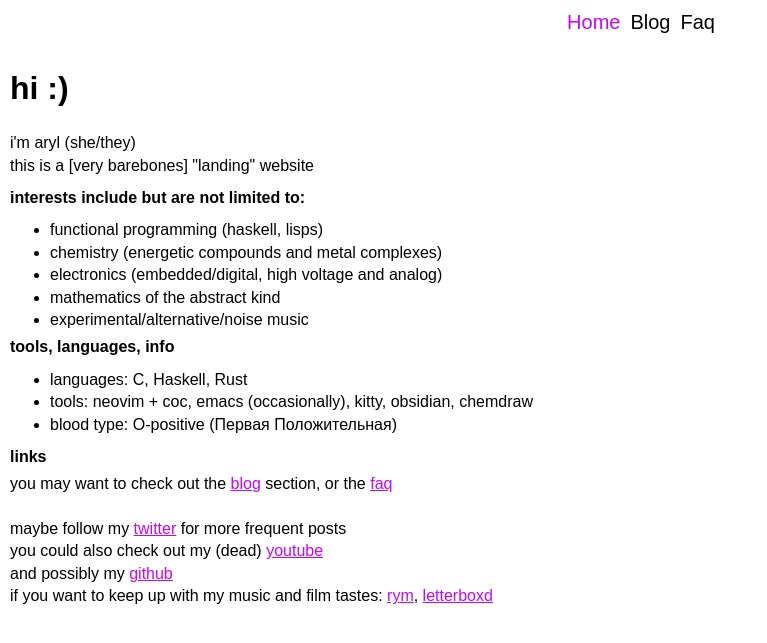
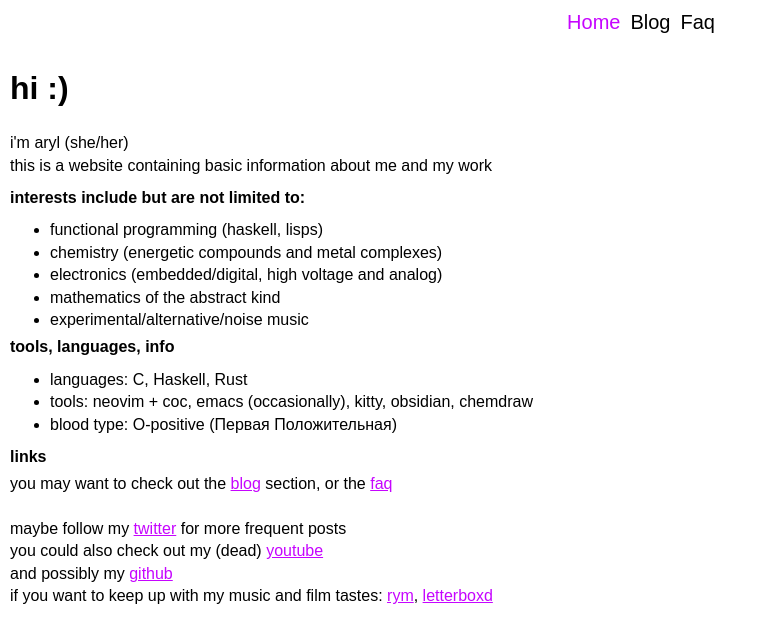
Before and after one commit to isopropyletherperoxide/isopropyletherperoxide.github.io, a Jekyll site: the page built from index.html, in a window 1280 px wide. Shown: the top 643 px of the page, without its empty margins (0-767 px from the left). Built offline with Jekyll 4.4.1, drawn with Linux system fonts in a browser that asks for light colours.

Commit message:
new writeup

```diff
--- a/index.html
+++ b/index.html
@@ -7,8 +7,8 @@ twitter_card: summary
 ---
 
 <h1> hi :) </h1>
-i'm aryl (she/they) </br>
-this is a [very barebones] "landing" website</br>
+i'm aryl (she/her) </br>
+this is a website containing basic information about me and my work</br>
 
 <h4 style="margin: 10px 0px 10px 0px;"> interests include but are not limited to: </h4>
 <ul>
```
Also changed, not shown: _posts/2025-03-30-Purpald.md (added, +46 -0 lines), assets/images/beige_pure_purpald.jpg (added), assets/images/final_purpald.jpg (added), assets/images/purpald_assay.jpg (added), assets/images/purpald_assay_scheme.png (added), assets/images/purpald_synth.png (added), assets/images/yellow_purpald.jpg (added), 12 other files.
